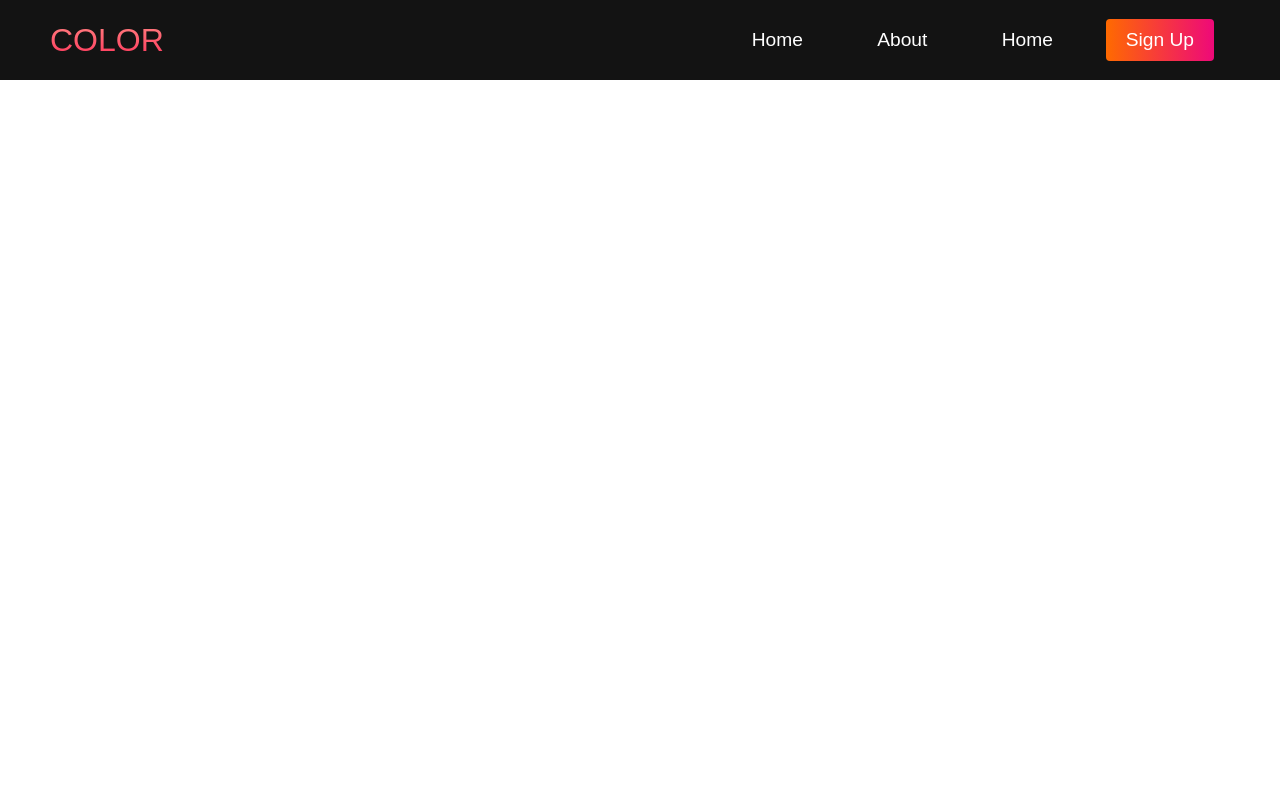
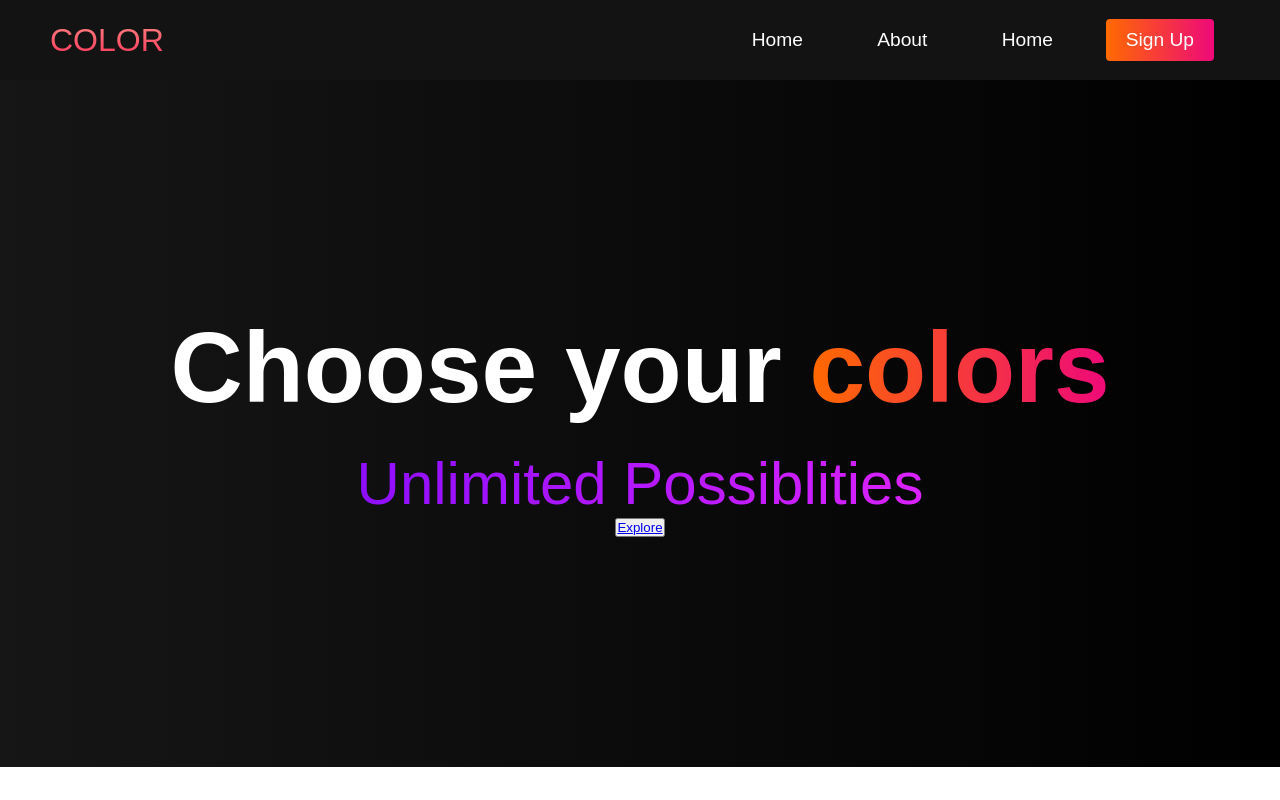
Before and after one commit to trambo63/ScrollSite, a plain HTML site: page index.html in a window 1280 px wide. Drawn offline with Linux system fonts and the light colour scheme.

```diff
--- a/index.html
+++ b/index.html
@@ -33,6 +33,17 @@
     </nav>
 
     <!--Hero Section-->
+    <div class="hero" id="home">
+        <div class="hero__container">
+            <h1 class="hero__heading">Choose your <span>colors</span></h1>
+            <p class="hero__description">Unlimited Possiblities</p>
+            <button class="main__btn"><a href="#">Explore</a></button>
+        </div>
+    </div>
+
+    <!--About Section-->
+
+
 
     <script src="app.js"></script>
 </body>
--- a/styles.css
+++ b/styles.css
@@ -188,4 +188,67 @@
     #mobile-menu.is-active .bar:nth-child(3) {
         transform: translateY(-8px) rotate(-45deg);
     }
+
 }
+
+/* Hero Section */
+.hero {
+    background: #000000;
+    background: linear-gradient(to right, #161616, #000000);
+    padding: 200px 0;
+}
+
+.hero__container {
+    display: flex;
+    flex-direction: column;
+    justify-content: center;
+    align-items: center;
+    max-width: 1200px;
+    margin: 0 auto;
+    height: 90%;
+    text-align: center;
+    padding: 30px;
+}
+
+.hero__heading {
+    font-size: 100px;
+    margin-bottom: 24px;
+    color: #fff;
+}
+
+.hero__heading span {
+    background: #ee0979;  /* fallback for old browsers */
+    background: -webkit-linear-gradient(to right, #ff6a00, #ee0979);  /* Chrome 10-25, Safari 5.1-6 */
+    background: linear-gradient(to right, #ff6a00, #ee0979); /* W3C, IE 10+/ Edge, Firefox 16+, Chrome 26+, Opera 12+, Safari 7+ */
+    background-size: 100%;
+    -webkit-background-clip: text;
+    -moz-background-clip: text;
+    -webkit-text-fill-color: transparent;
+    -moz-text-fill-color: transparent;
+}
+
+.hero__description {
+    font-size: 60px;
+    background: #da22ff;  /* fallback for old browsers */
+    background: -webkit-linear-gradient(to right, #9114ff, #da22ff);  /* Chrome 10-25, Safari 5.1-6 */
+    background: linear-gradient(to right, #8f0eff, #da22ff); /* W3C, IE 10+/ Edge, Firefox 16+, Chrome 26+, Opera 12+, Safari 7+ */
+    background-size: 100%;
+    -webkit-background-clip: text;
+    -moz-background-clip: text;
+    -webkit-text-fill-color: transparent;
+    -moz-text-fill-color: transparent;
+}
+
+.highlight {
+    border-bottom: 4px solid rgb(132, 0, 255);
+}
+
+@media screen and (max-width: 768px) {
+    .hero__heading {
+        font-size: 60px;
+    }
+
+    .hero__description {
+        font-size: 40px;
+    }
+}
```
